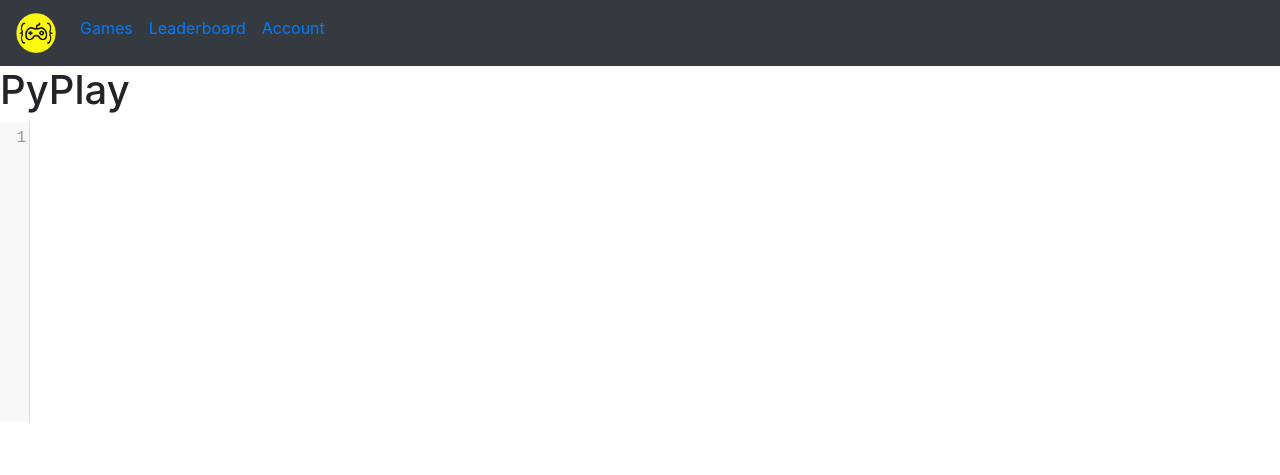
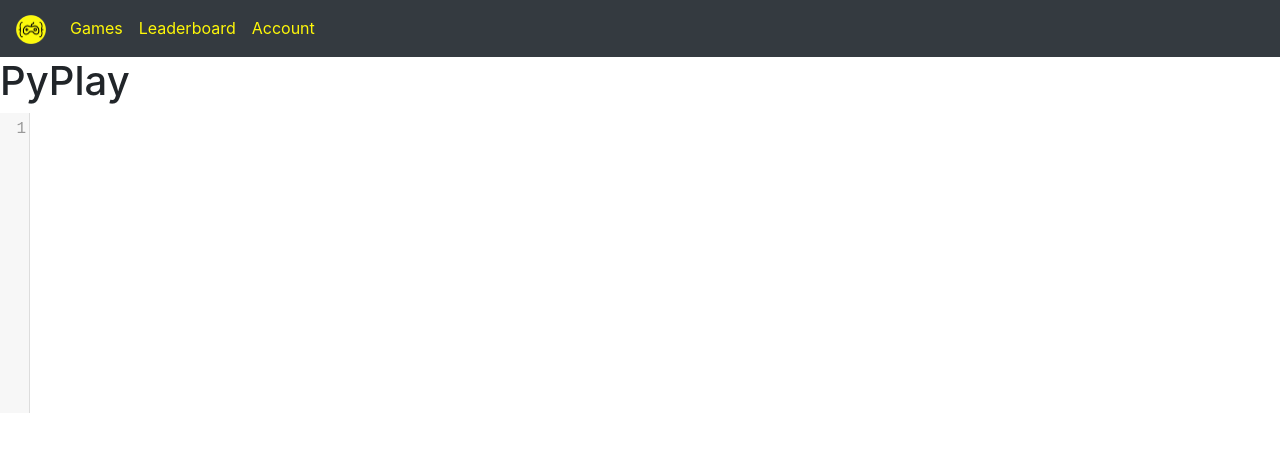
Before and after one commit to jackmorrison12/pyplay, a website built with webpack: page static/index.html in a window 1280 px wide. Built offline with nearby package versions, Linux system fonts and the light colour scheme.

Commit message:
Fixes bug in navbar

```diff
--- a/static/index.html
+++ b/static/index.html
@@ -11,7 +11,7 @@
       <!-- Links -->
       <ul class="navbar-nav">
         <a class="navbar-brand" href="#">
-          <img src="/logo.png" alt="Logo" style="width:40px;">
+          <img src="/images/logo.png" alt="Logo" style="width:30px;">
         </a>
         <li class="nav-item">
           <a class="nav-link" href="#">Games</a>
--- a/static/styles.css
+++ b/static/styles.css
@@ -1,3 +1,6 @@
-.nav_link{
+.nav-link{
     color: #fff808;
 }
+.nav-link:hover{
+    color: #b0ac05;
+}
```
Also changed, not shown: static/images/logo.png (renamed from logo.png).
